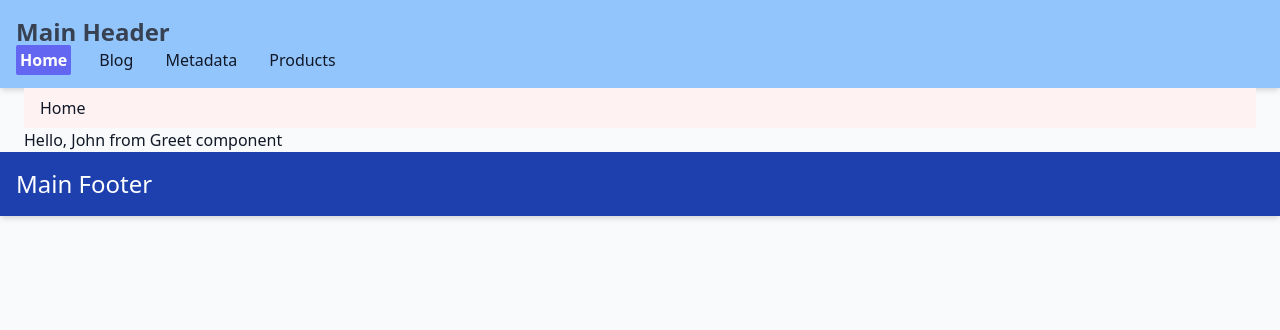
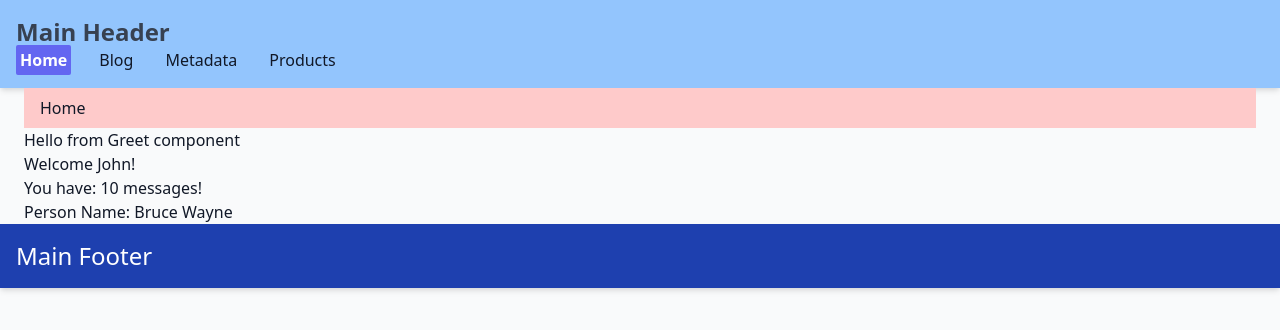
Before and after one commit to Zagaz/codevolution-next-js, a Next.js app: page / in a window 1280 px wide. Shown: the top 330 px of the page. Built offline with nearby package versions, Linux system fonts and the light colour scheme.

Commit message:
Person - component

```diff
--- a/src/app/components/Greets.tsx
+++ /dev/null
@@ -1,14 +0,0 @@
-import React from 'react'
-
-type Props={
-  name:string
-}
-
-
-export const Greet = (props:Props) => {
-  return (
-    <>
-    <div>Hello, {props.name} from Greet component</div>
-    </>
-  )
-}
--- /dev/null
+++ b/src/app/components/greets.tsx
@@ -0,0 +1,27 @@
+import React from 'react'
+
+type Props={
+  name:string ,
+  messageCount:number
+  isLoggedIn : boolean
+}
+
+
+export const Greet = (props:Props) => {
+  return (
+    <>
+    {props.isLoggedIn ?
+      <>
+      <h3>Hello from Greet component</h3>
+    <h3>Welcome {props.name}!</h3>
+    <h3>You have: {props.messageCount} messages!</h3>
+      </>:
+      <>
+      <h3>You shall not pass!</h3>
+      </>
+
+    }
+
+    </>
+  )
+}
--- /dev/null
+++ b/src/app/components/person.tsx
@@ -0,0 +1,17 @@
+import React from 'react'
+
+type PersonProps={
+  name:{
+    firstName:string,
+    lastName:string
+  }
+
+}
+
+
+
+export const Person = (props:PersonProps) => {
+  return (
+    <div>Person Name: {props.name.firstName} {props.name.lastName}</div>
+  )
+}
--- a/src/app/page.tsx
+++ b/src/app/page.tsx
@@ -1,18 +1,27 @@
 import React from 'react'
 import Link from 'next/link'
-import { Greet } from './components/Greets'
+import { Greet } from './components/greets'
+import { Person } from './components/person'
+
 
 
 
 export default function home() {
+  const personName={
+    firstName:"Bruce",
+    lastName:"Wayne"
+  }
+
+
   return (
     <>
     <div className='px-6'>
-    <div className='bg-red-50 py-2 px-4'>Home</div>
-    <Greet name="John" />
+    <div className='bg-red-200 py-2 px-4'>Home</div>
+
+    <Greet name="John" messageCount={10} isLoggedIn={true}/>
+    <Person name={personName}/>
+
     <div className='links px-10'>
-
-
     </div>
 
     </div>
```
